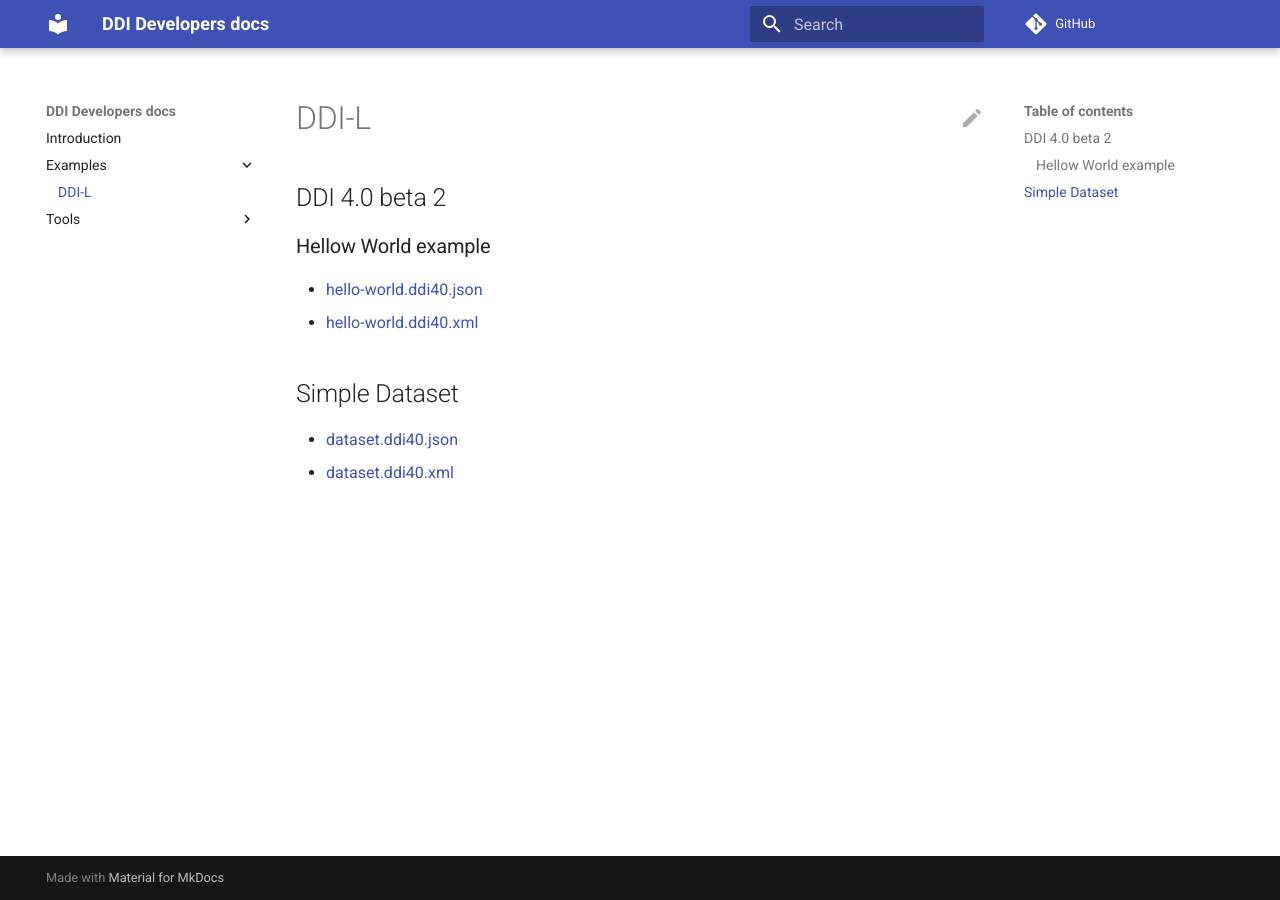
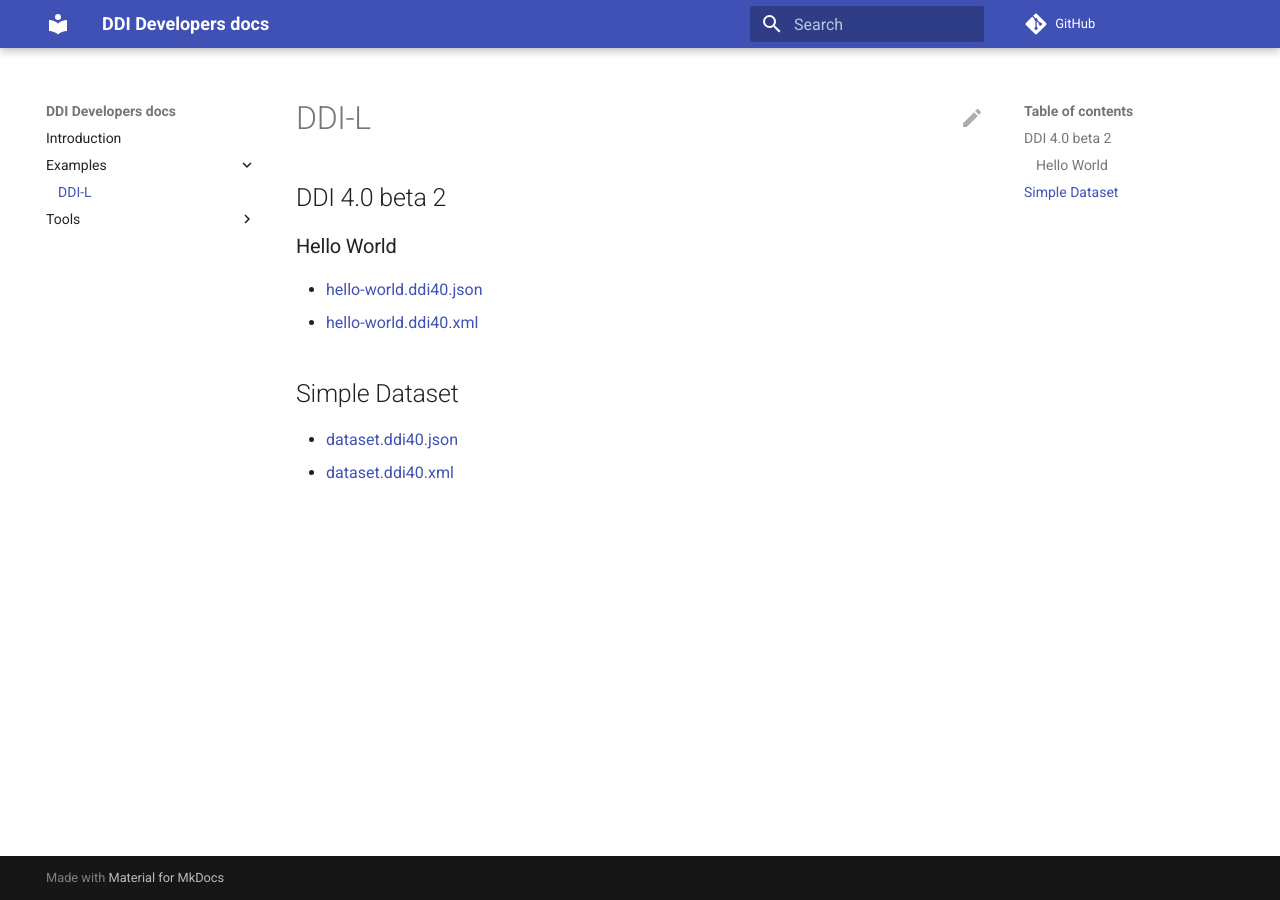
Before and after one commit to ddi-developers/docs, an MkDocs documentation site: the page built from docs/examples/ddi-l.md, in a window 1280 px wide. Built offline with MkDocs 1.6.1 and Material for MkDocs 9.7.7, drawn with Linux system fonts in a browser that asks for light colours; comment, search, counter and statistics services are not loaded.

Commit message:
fix spllinggs

```diff
--- a/docs/examples/ddi-l.md
+++ b/docs/examples/ddi-l.md
@@ -2,7 +2,7 @@
 
 ## DDI 4.0 beta 2
 
-### Hellow World example
+### Hello World
 * [hello-world.ddi40.json](./instances/hello-world.ddi40.json)
 * [hello-world.ddi40.xml](./instances/hello-world.ddi40.xml)
 
```
